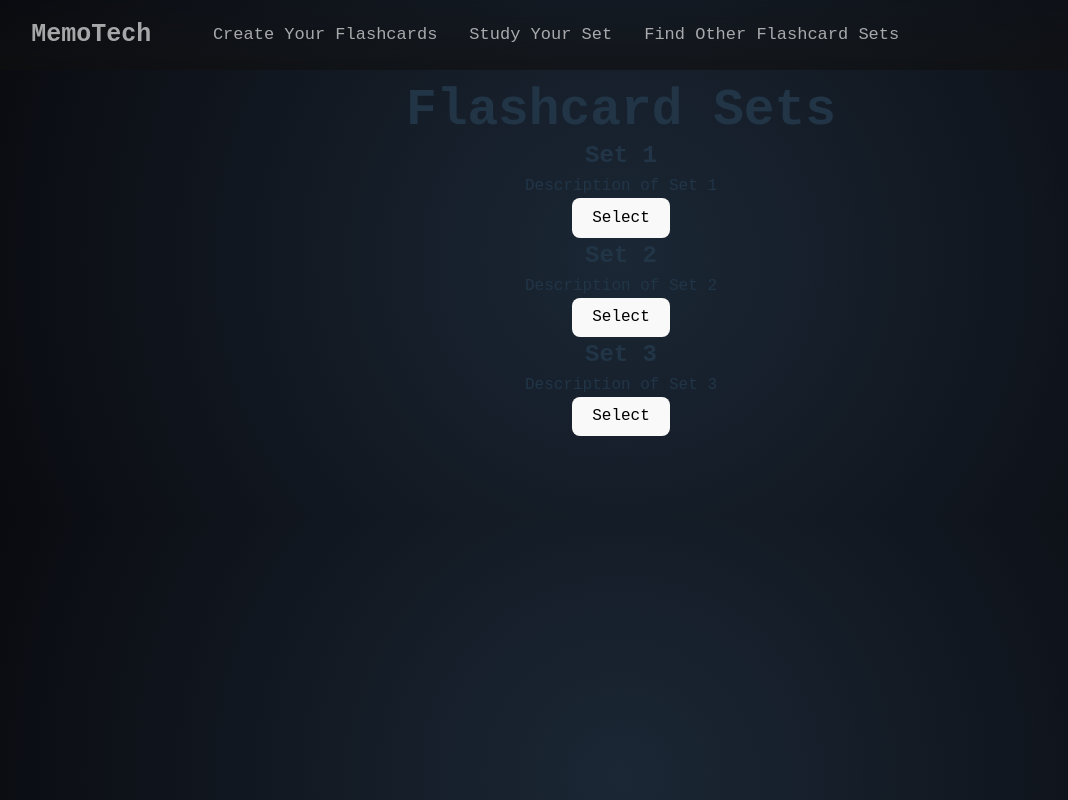
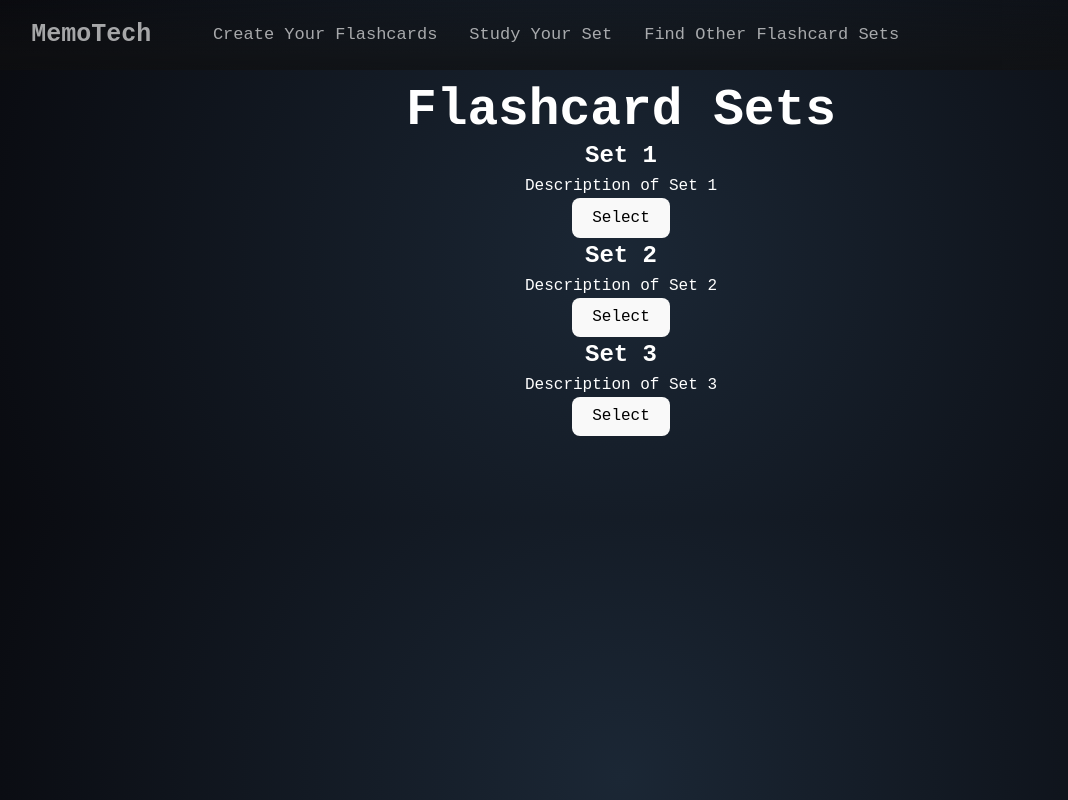
Before and after one commit to ryanhuang8/MemoTech, a React (Vite) app in the folder frontend/: page /cardsets in a window 1280 px wide. Shown: the whole page, without its empty margins (19-1087 px from the left). Built offline with nearby package versions, Linux system fonts and the light colour scheme.

Commit message:
feat: lightmode find other sets

```diff
--- a/frontend/src/pages/CardSets.tsx
+++ b/frontend/src/pages/CardSets.tsx
@@ -17,7 +17,7 @@ function CardSets() {
   return (
     <div className='card-sets'>
       <Navbar />
-        <h1>Flashcard Sets</h1>
+      <h1 style={{ color: '#ffffff' }}>Flashcard Sets</h1>
       <div className="flashcard-set-list">
         {flashcardSets.map(set => (
           <div key={set.id} className="flashcard-set">
@@ -28,8 +28,7 @@ function CardSets() {
         ))}
       </div>
     </div>
-
-  )
+  );
 }
 
-export default CardSets
+export default CardSets;
--- a/frontend/src/styles/CardSets.css
+++ b/frontend/src/styles/CardSets.css
@@ -0,0 +1,6 @@
+.flashcard-set h2 {
+    color: white;
+  }
+.flashcard-set p {
+    color: white;
+  }
```
Lines whose indentation alone changed are shown as unchanged.
